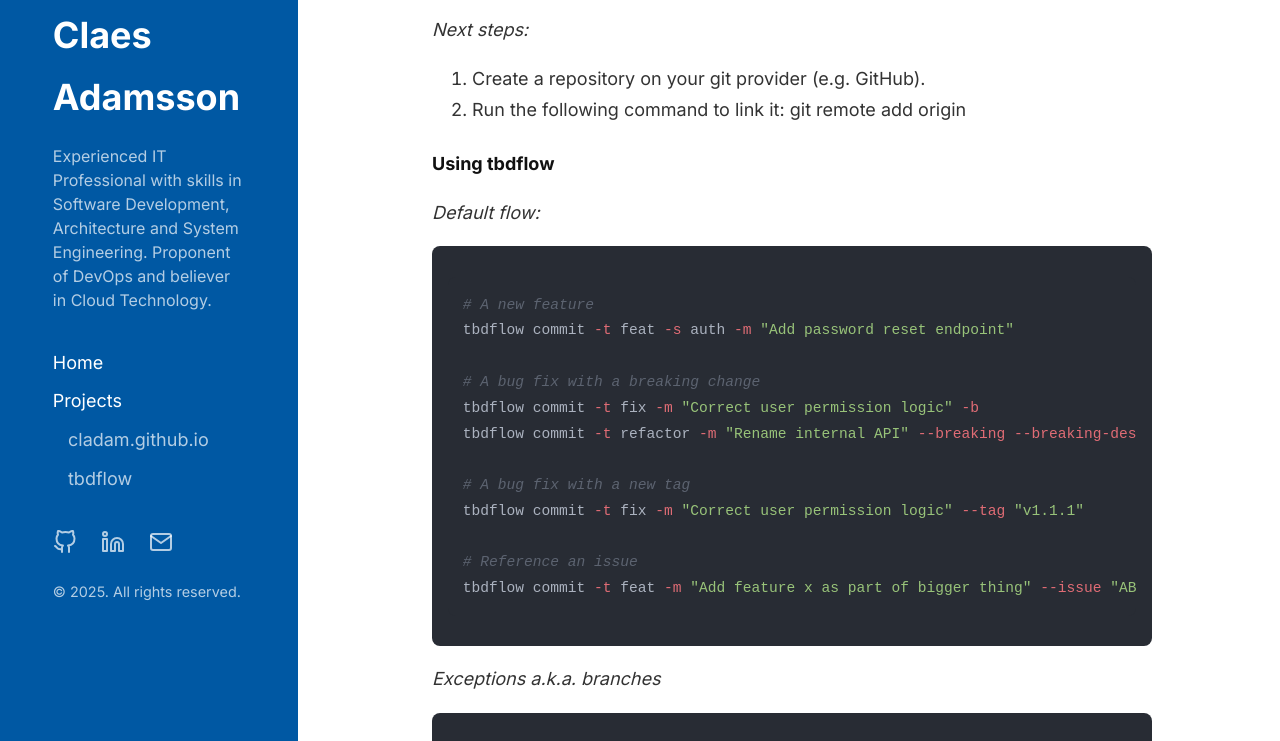
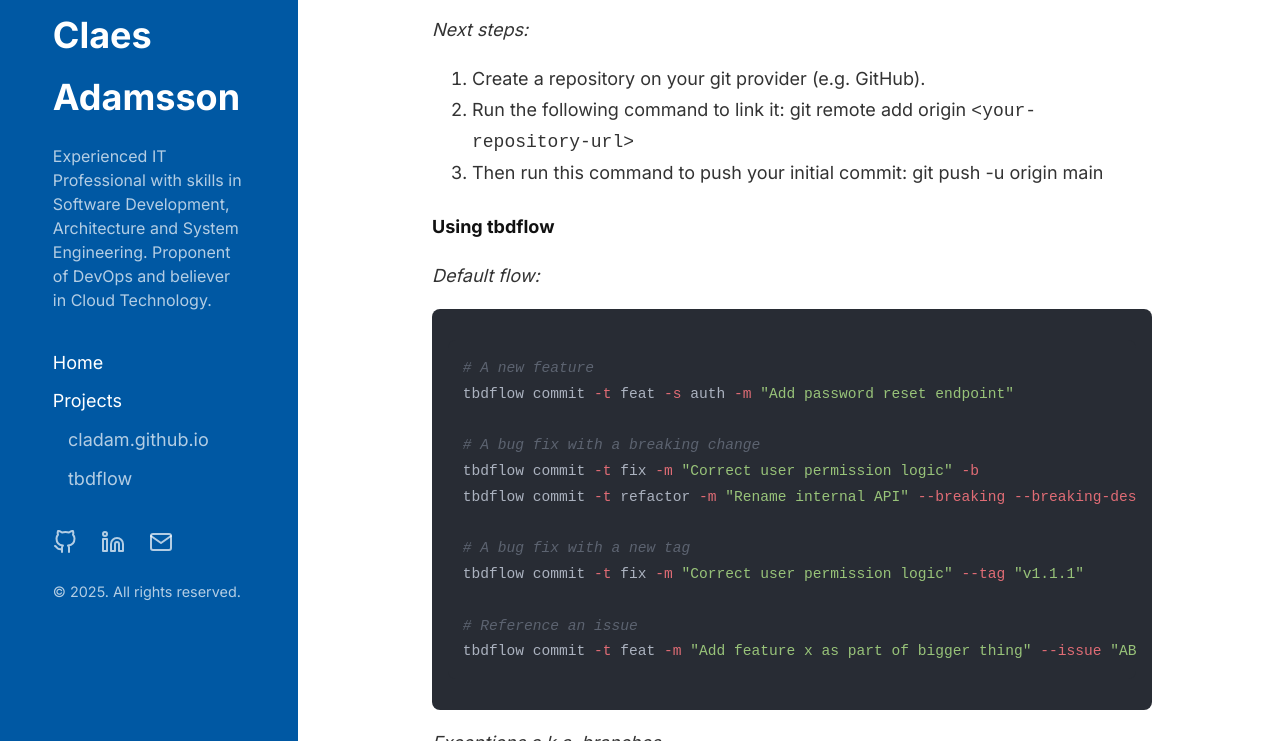
Before and after one commit to cladam/cladam.github.io, a Jekyll site: the page built from _projects/tbdflow.md, in a window 1280 px wide and 900 px high, scrolled down 4071 px, cut to the strip 159-900 px from the top of the window. Built offline with Jekyll 4.4.1, drawn with Linux system fonts in a browser that asks for light colours.

Commit message:
fix(project): Update documentation on the init command

```diff
--- a/_projects/tbdflow.md
+++ b/_projects/tbdflow.md
@@ -124,7 +124,9 @@
 *Next steps:*
 1. Create a repository on your git provider (e.g. GitHub).
 2. Run the following command to link it:
-   git remote add origin <your-repository-url>
+   git remote add origin `<your-repository-url>`
+3. Then run this command to push your initial commit:
+   git push -u origin main
 
 #### Using tbdflow
 
```
